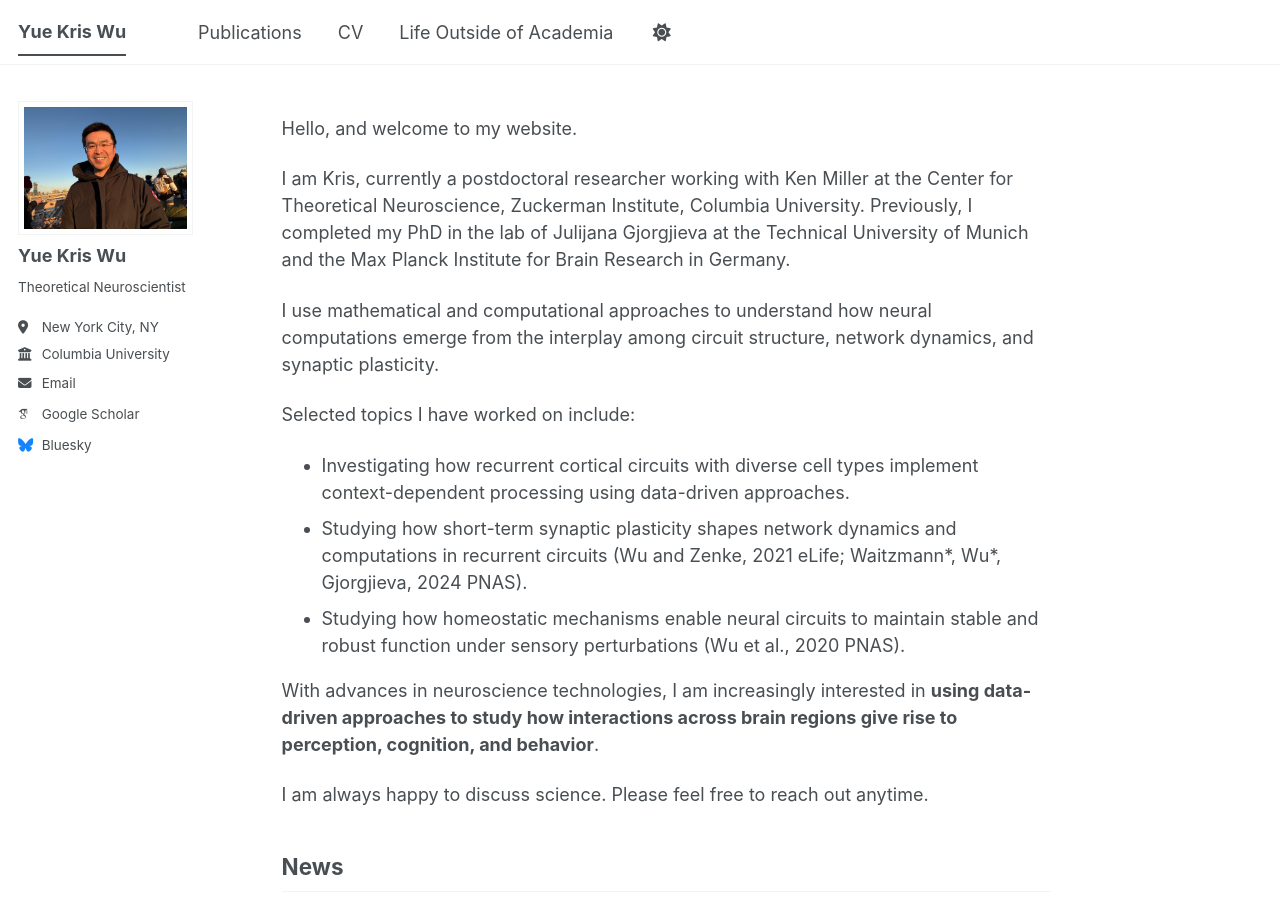
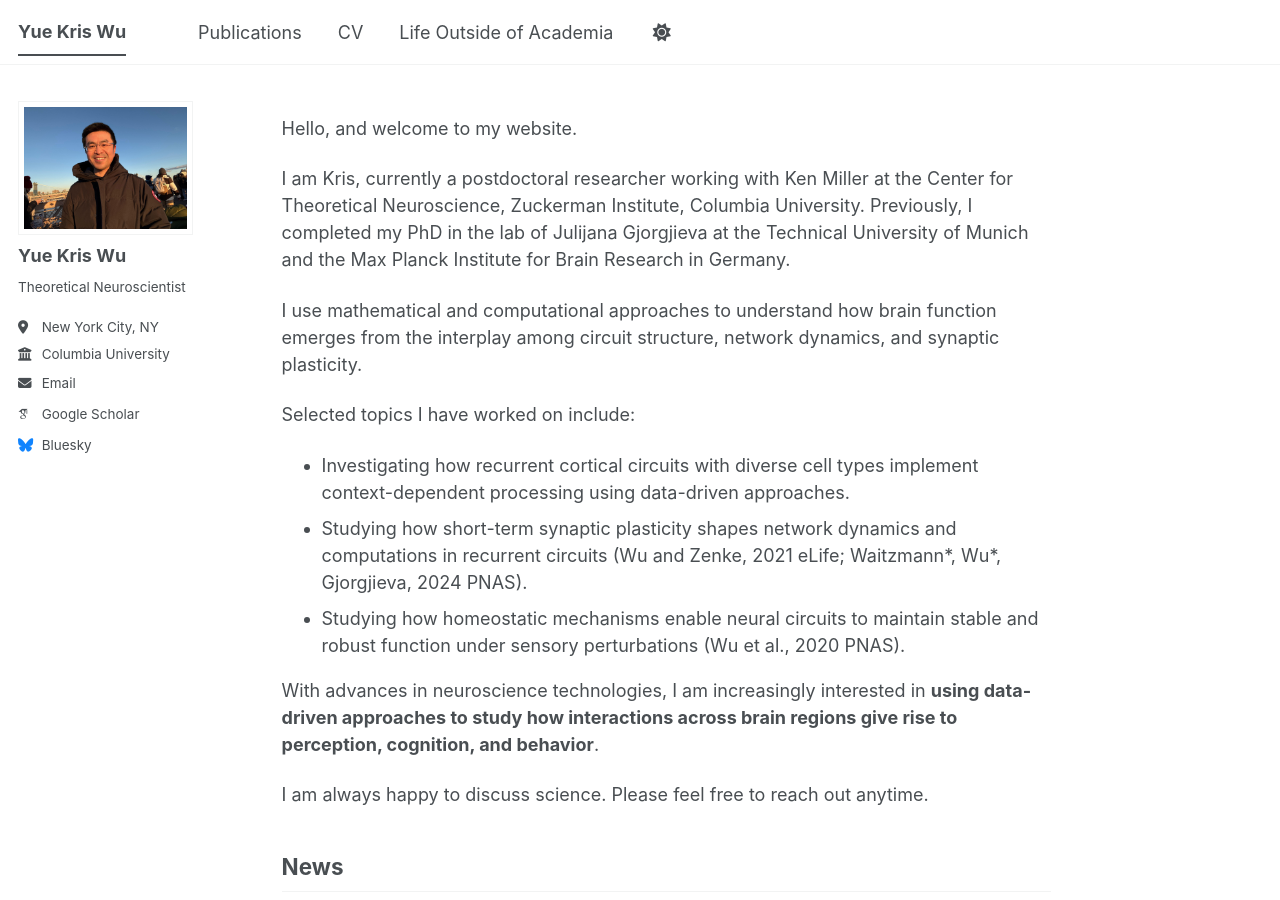
Before and after one commit to yuekriswu/yuekriswu.github.io, a Jekyll site: the page built from _pages/about.md, in a window 1280 px wide and 900 px high. Built offline with Jekyll 4.4.1, drawn with Linux system fonts in a browser that asks for light colours; some web fonts are replaced; a script bundle is joined from its source files by our own code; library files that are not in the unit come from our copies.

Commit message:
Update about.md

```diff
--- a/_pages/about.md
+++ b/_pages/about.md
@@ -11,7 +11,7 @@ Hello, and welcome to my website.
 
 I am Kris, currently a postdoctoral researcher working with Ken Miller at the Center for Theoretical Neuroscience, Zuckerman Institute, Columbia University. Previously, I completed my PhD in the lab of Julijana Gjorgjieva at the Technical University of Munich and the Max Planck Institute for Brain Research in Germany.
 
-I use mathematical and computational approaches to understand how neural computations emerge from the interplay among circuit structure, network dynamics, and synaptic plasticity.
+I use mathematical and computational approaches to understand how brain function emerges from the interplay among circuit structure, network dynamics, and synaptic plasticity.
 
 Selected topics I have worked on include:
 * Investigating how recurrent cortical circuits with diverse cell types implement context-dependent processing using data-driven approaches.
```
